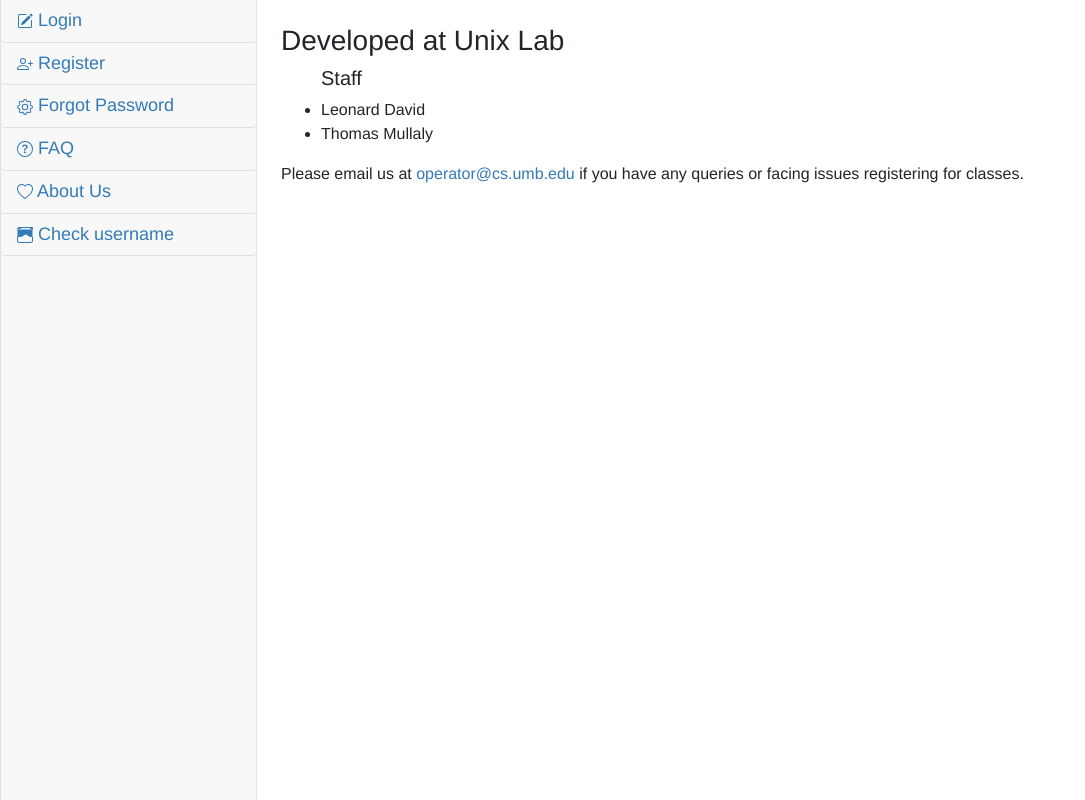
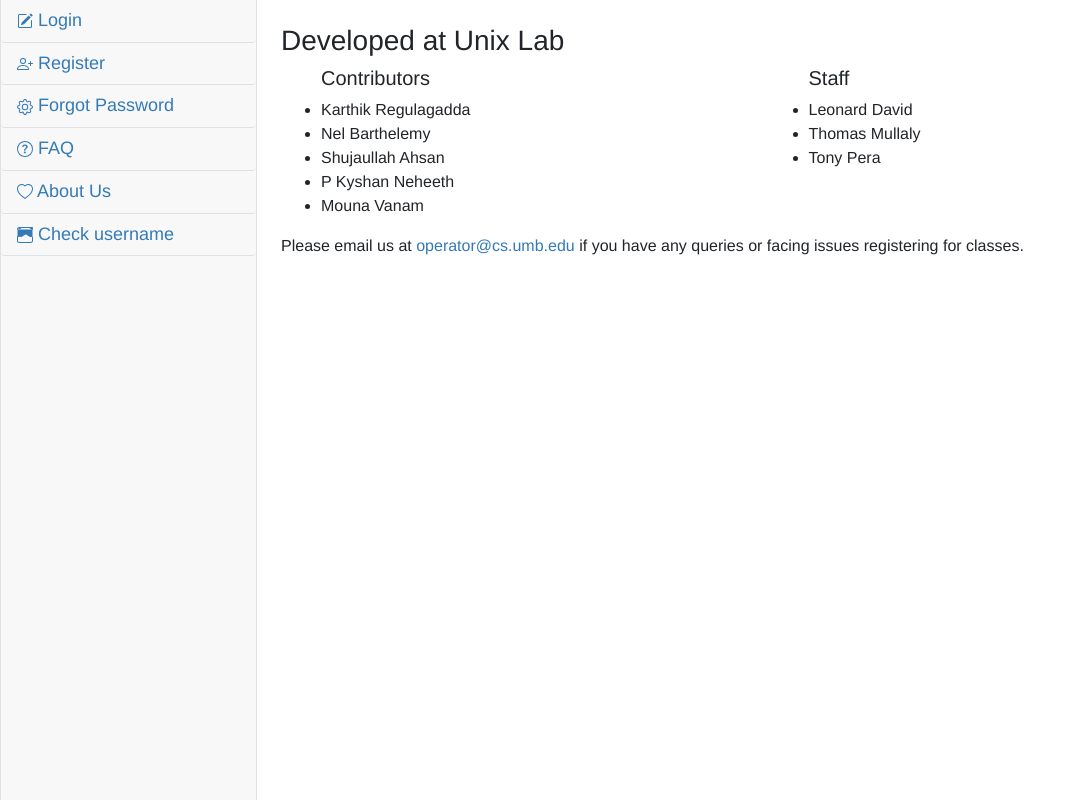
Before and after one commit to KyshanNeheeth-Peruru/portal, a Django app: page /about_us/ in a window 1280 px wide. Shown: the part 73-873 px from the top of the page, without its empty margins (0-1085 px from the left). Run offline with Django 4.2, Linux system fonts and the light colour scheme; some libraries are stand-ins or nearby versions.

Commit message:
ui small changes

```diff
--- a/templates/about_us.html
+++ b/templates/about_us.html
@@ -7,9 +7,19 @@
 <h3>Developed at Unix Lab</h3>
 
 <ul style="width:50%; float:left;">
-    <h5>Staff</h5>
-      <li>Leonard David</li>
-      <li>Thomas Mullaly</li>
+  <h5>Contributors</h5>
+  <li>Karthik Regulagadda</li>
+  <li>Nel Barthelemy</li>
+  <li>Shujaullah Ahsan</li>
+  <li>P Kyshan Neheeth</li>
+  <li>Mouna Vanam</li>
+ </ul>
+
+<ul style="width:50%; float:left;">
+  <h5>Staff</h5>
+    <li>Leonard David</li>
+    <li>Thomas Mullaly</li>
+    <li>Tony Pera</li>
 </ul>
 
 <P style="width:100%; float:left;">Please email us at <a href = "mailto: operator@cs.umb.edu">operator@cs.umb.edu</a> if you have any queries or facing issues registering for classes.</P>
--- a/templates/registration/register.html
+++ b/templates/registration/register.html
@@ -9,6 +9,7 @@
     {% else  %}
         <div class="p-1 w-100 h-100">
             <h2>Create your UMB CS Portal Account</h2>
+            <h6>Please email us at <a href = "mailto: operator@cs.umb.edu">operator@cs.umb.edu</a> if you do not recevice activation link to your email.</h6>
             <form method="POST" class="form-group nt-weight-bold p-2 border-bottom">
                 {% csrf_token %}
                 <div class="form-group mb-9">
```
